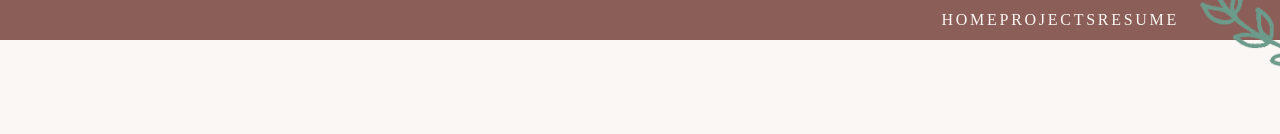
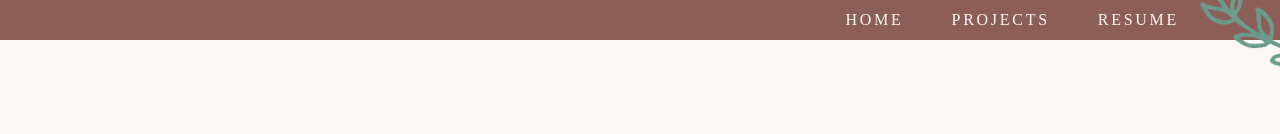
Before and after one commit to jennethydyrova/my-portfolio, a React (Create React App) app: page / in a window 1280 px wide. Shown: the top 134 px of the page. Built offline with nearby package versions, Linux system fonts and the light colour scheme; a web font is replaced by a local one.

Commit message:
fix navbar

```diff
--- a/src/components/Navbar/index.scss
+++ b/src/components/Navbar/index.scss
@@ -5,7 +5,7 @@
   align-items: right;
 
   a {
-    // margin-left: 3rem;
+    margin-left: 3rem;
     color: #fbf7f4;
     text-transform: uppercase;
     text-decoration: none;
```
